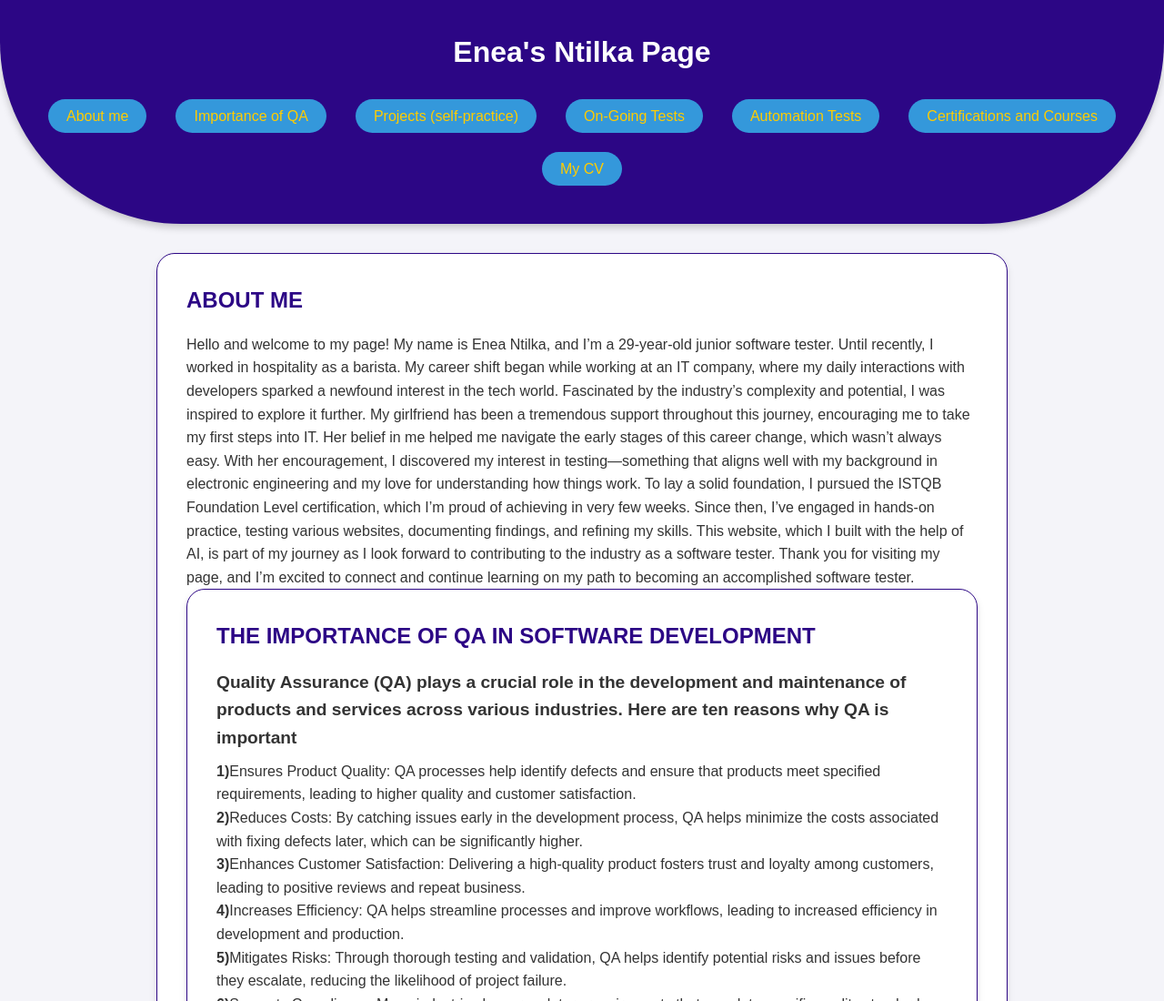
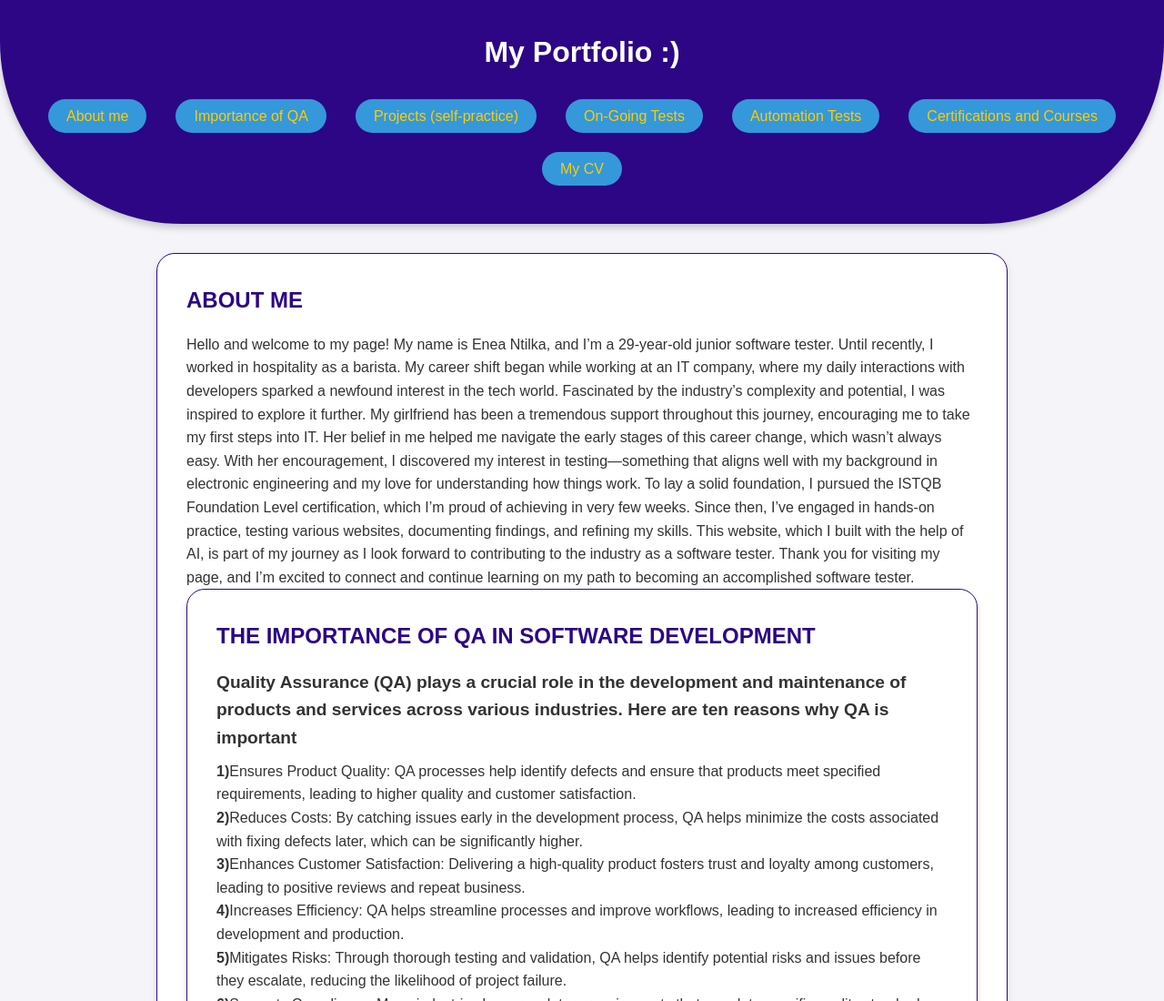
Before and after one commit to enintilka/mywebpage, a plain HTML site: page index.html in a window 1280 px wide. Shown: the top 1100 px of the page at 91% size. Drawn offline with Linux system fonts and the light colour scheme.

Commit message:
Update index.html

```diff
--- a/index.html
+++ b/index.html
@@ -203,7 +203,7 @@ footer a:hover {
 
     <!-- Header Section -->
     <header>
-        <h1><a href="#blog">Enea's Ntilka Page</a></h1>
+        <h1><a href="#blog">My Portfolio :)</a></h1>
         <nav>
             <ul>
                 <li><a href="#about-me">About me</a></li>
```
